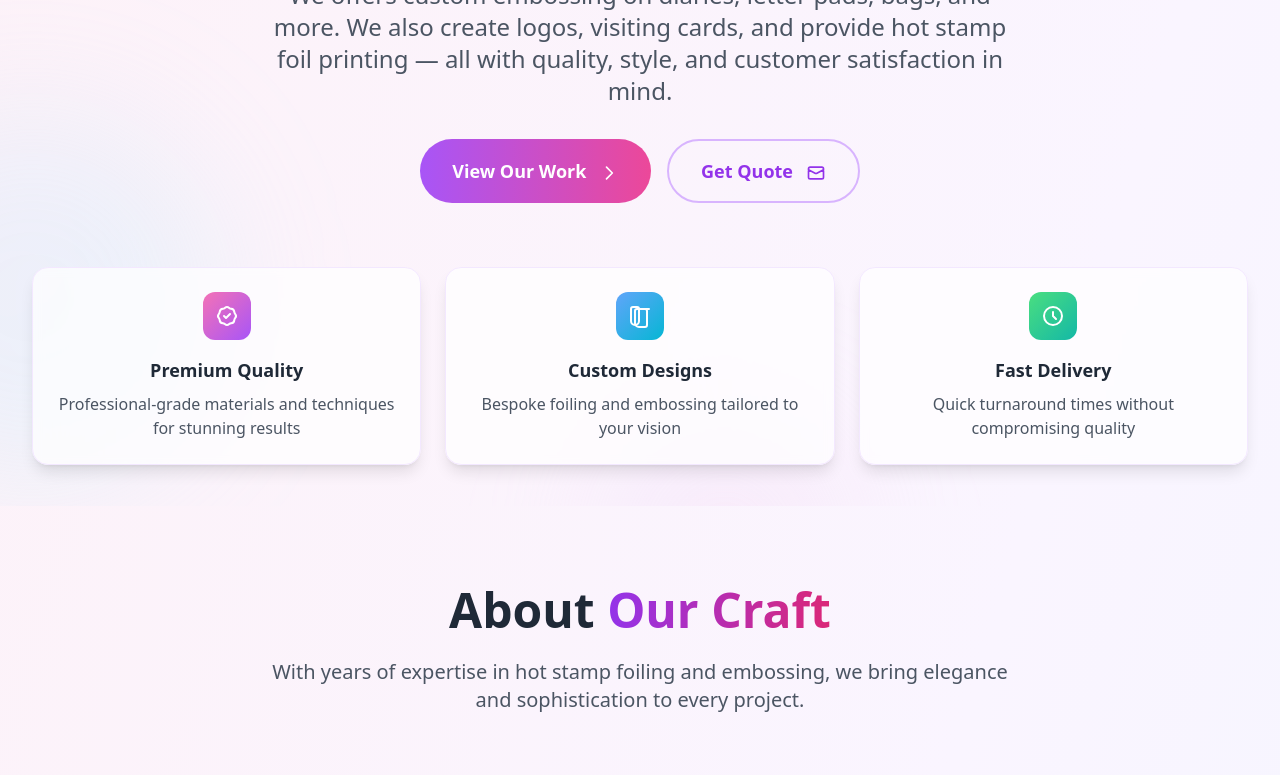
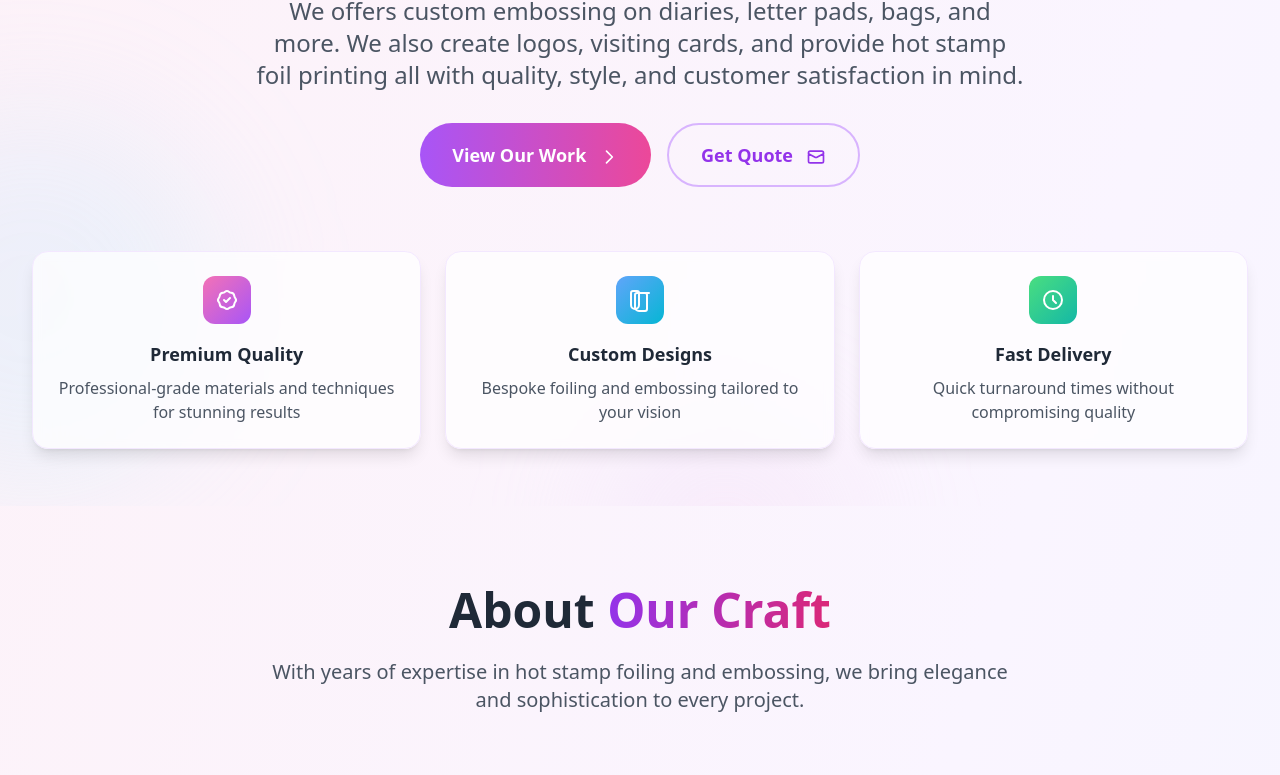
Before and after one commit to HKGandhi/SupremeFoilsStaticSite, a plain HTML site: page index.html in a window 1280 px wide. Shown: the part 294-1069 px from the top of the page. Drawn offline with nearby package versions, Linux system fonts and the light colour scheme.

Commit message:
Update index.html

```diff
--- a/index.html
+++ b/index.html
@@ -127,7 +127,8 @@
                     </h1>
                     <p class="text-xl sm:text-2xl text-gray-600 mb-8 max-w-3xl mx-auto leading-relaxed">
                        We offers custom embossing on diaries, letter pads, bags, and more.
-                       We also create logos, visiting cards, and provide hot stamp foil printing — all with quality, style, and customer satisfaction in mind.
+                       We also create logos, visiting cards, and provide hot stamp foil printing
+                       all with quality, style, and customer satisfaction in mind.
                     </p>
 
                     <div class="flex flex-col sm:flex-row gap-4 justify-center mb-16">
```
